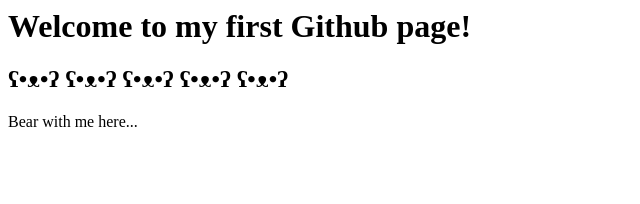
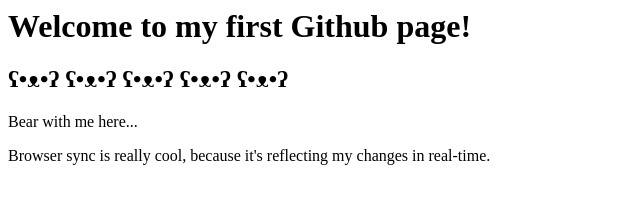
Before and after one commit to t-husnetdinova/test1, a plain HTML site: page index.html in a window 1280 px wide. Shown: the whole page, without its empty margins (0-640 px from the left). Drawn offline with Linux system fonts and the light colour scheme.

Commit message:
added another header and paragraph

```diff
--- a/index.html
+++ b/index.html
@@ -5,5 +5,6 @@
     <h1>Welcome to my first Github page!</h1>
     <h2>ʕ•ᴥ•ʔ   ʕ•ᴥ•ʔ   ʕ•ᴥ•ʔ   ʕ•ᴥ•ʔ   ʕ•ᴥ•ʔ</h2>
     <p>Bear with me here...</p>
+    <p>Browser sync is really cool, because it's reflecting my changes in real-time.</p>
 </body>
 </html>
```
